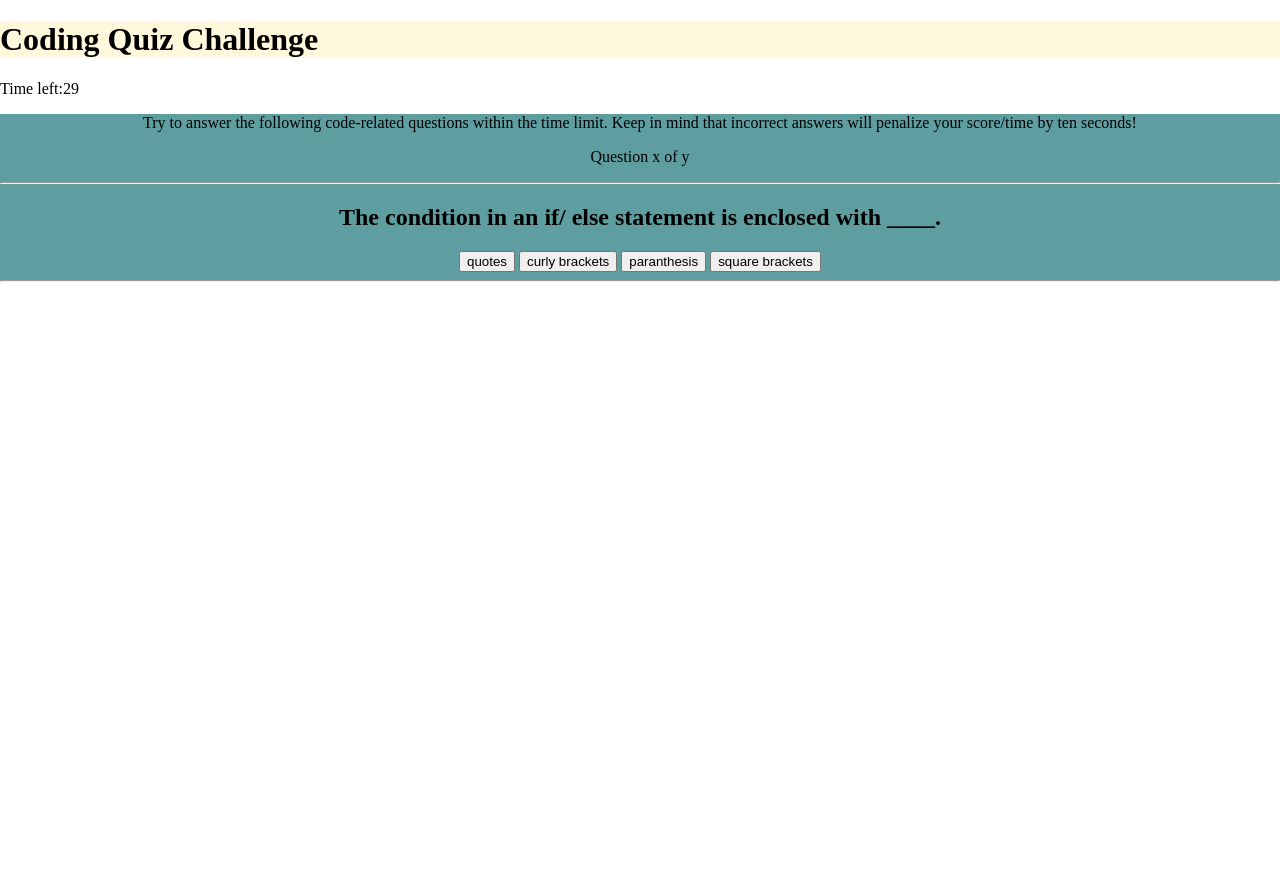
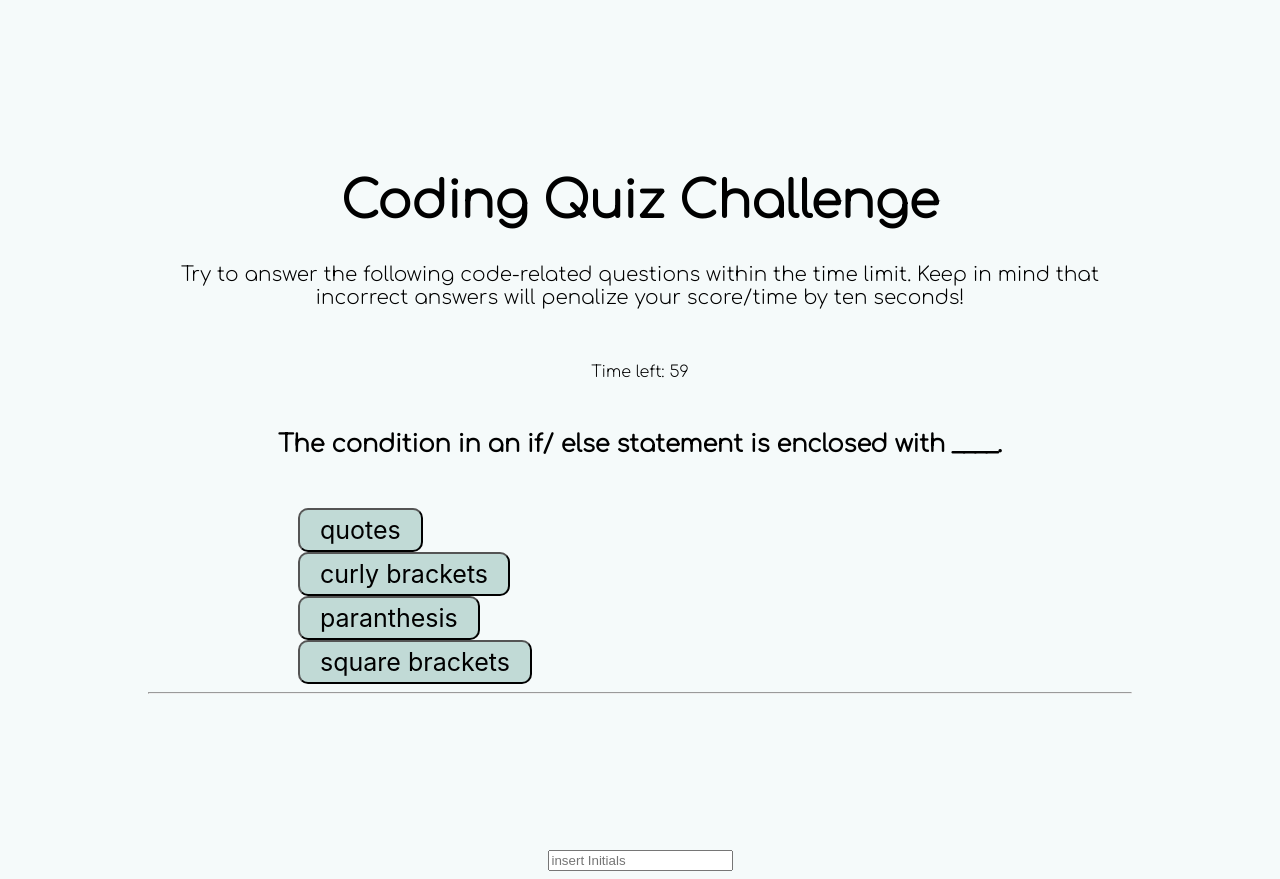
Before and after one commit to BeccaHurtado/javascript-code-quiz, a plain HTML site: page index.html in a window 1280 px wide. Both pictures are taken after a click on the button "Start". Before the commit the page ends 800 px from the top, so only its background shows below. Drawn offline with Linux system fonts and the light colour scheme.

Commit message:
button styling

```diff
--- a/assets/css/style.css
+++ b/assets/css/style.css
@@ -1,17 +1,44 @@
 body {
-    padding: 0;
-    margin: 0;
+    background-color: #F5FAFA;
+    text-align: center;
 }
 
-h1 {
-    background-color: cornsilk;
+header {
+    font-family: 'Comfortaa', cursive;
+    margin: 130px;
+    padding: 10px;
 }
 
-.quiz-container {
-    text-align: center;
-    background-color: cadetblue;
+header h1 {
+    font-size: 50px;
+}
+.description {
+    font-size: 20px;
 }
 
-.progress {
-    font-size: 18px;
+.question-container {
+    padding: 30px;
+    margin-left: 100px;
+    display: flex;
+    flex-wrap: wrap;
+    text-align: left;
 }
+
+.start-btn, .btn {
+    background-color: #C1DAD6;
+    padding: 5px 10px;
+    font-size: 25px;
+    font-family: -apple-system, BlinkMacSystemFont, 'Segoe UI', Roboto, Oxygen, Ubuntu, Cantarell, 'Open Sans', 'Helvetica Neue', sans-serif;
+    border-radius: 10px;
+}
+.btn {
+    display: flex;
+    flex-wrap: wrap;
+    margin-left: 150px;
+    justify-content: flex-start;
+    padding: 5px 20px;
+}
+
+.start-btn:hover, .btn:hover {
+    background-color: #6D929B;
+}
--- a/assets/js/game.js
+++ b/assets/js/game.js
@@ -13,9 +13,11 @@ optionTwo.addEventListener("click", checkAnswer)
 optionThree.addEventListener("click", checkAnswer)
 optionFour.addEventListener("click", checkAnswer)
 var timerObj;
-var timerCount = 30;
+var timerCount = 60;
 var timerElement = document.getElementById("timer")
 var progressElem = document.getElementById("progress")
+var highScore = document.getElementById("user-initials")
+var fullQuiz = document.querySelector(".full-quiz")
 const questionArray = [
     {
         question: 'The condition in an if/ else statement is enclosed with ____.',
@@ -60,7 +62,7 @@ StartBtn.addEventListener("click", function () {
     StartBtn.style.display = "none"
     quizContainer.style.display = "block"
     timerObj = setInterval(function() {
-    timerElement.textContent = "Time left:"+timerCount
+    timerElement.textContent = "Time left: "+timerCount
     if (timerCount > 1) {
         timerCount --;
     } else {
@@ -97,11 +99,11 @@ function checkAnswer () {
         displayQuestions();
     } else {
         quizContainer.style.display = "none"
-        timerElement.textContent = "Final Score:"+timerCount
+        timerElement.textContent = "Final Score: "+timerCount
         clearInterval(timerObj)
     }
-
 }
 
 
+
 console.log(questionArray);
--- a/index.html
+++ b/index.html
@@ -6,31 +6,34 @@
     <meta name="viewport" content="width=device-width, initial-scale=1.0">
     <title>Javascript Quiz</title>
     <link rel="stylesheet" href="./assets/css/style.css">
+    <link rel="preconnect" href="https://fonts.googleapis.com">
+<link rel="preconnect" href="https://fonts.gstatic.com" crossorigin>
+<link href="https://fonts.googleapis.com/css2?family=Comfortaa:wght@300&display=swap" rel="stylesheet">
 </head>
 <body>
-    <header>
+    <header class="full-quiz">
         <h1>Coding Quiz Challenge</h1>
+        <p class="description"> Try to answer the following code-related questions within the time limit. Keep in mind that incorrect answers will penalize your score/time by ten seconds!</p>
+        <br />
         <p id="timer"></p>
-
-    </header>
         <div class="container">
             <button class="start-btn" onclick="remove(this)">Start</button>
             <div class="quiz-container">
-            <p> Try to answer the following code-related questions within the time limit. Keep in mind that incorrect answers will penalize your score/time by ten seconds!</p>
-            <p id="progress">Question x of y</p>
-
-            <hr />
-            <h2 id="question"></h2>
+                <h2 class="question-container" id="question"></h2>
                 <button id="option1" class="btn btn-primary option" data-value="0"></button>
                 <button id="option2" class="btn btn-primary option" data-value="1"></button>
                 <button id="option3" class="btn btn-primary option" data-value="2"></button>
                 <button id="option4" class="btn btn-primary option" data-value="3"></button>
+                <hr />
+                <p id="progress"></p>
 
-            <hr />
             </div>
         </div>
+    </header>
 
-    <div id="user-initials"></div>
+    <div id="user-initials">
+        <input type="text" placeholder="insert Initials">
+    </div>
 
             <footer>
             </footer>
```
Lines whose indentation alone changed are shown as unchanged.
